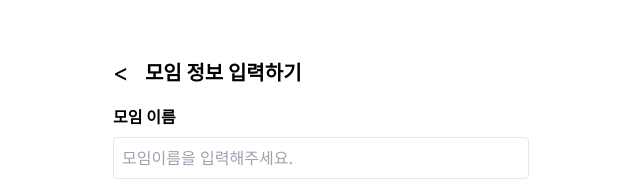
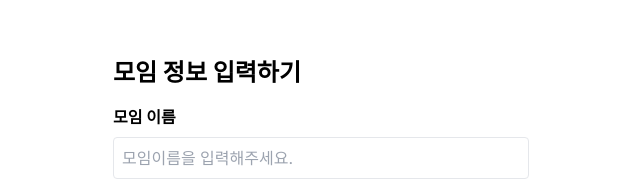
Before and after one commit to dnd-side-project/dnd-11th-6-frontend, a Next.js app: page /create-meeting in a window 1280 px wide. Shown: the part 106-286 px from the top of the page, without its empty margins (319-959 px from the left). Built offline with nearby package versions, Linux system fonts and the light colour scheme.

Commit message:
feat : step3 작업 및 useMeetingForm 수정

```diff
--- /dev/null
+++ b/src/app/create-meeting/_components/RenderStep3.tsx
@@ -0,0 +1,38 @@
+import React from 'react'
+import FormInput from '@/components/Form/Input/FormInput'
+import { StepProps } from '@/types/meetingStep'
+
+function RenderStep3({ form, onSubmit }: StepProps) {
+  const {
+    control,
+    formState: { errors, isValid },
+    handleSubmit,
+  } = form
+
+  return (
+    <form onSubmit={handleSubmit(onSubmit)}>
+      <h2 className="text-xl font-bold mb-4">비밀번호 설정</h2>
+      <FormInput
+        name="password"
+        control={control}
+        label="비밀번호를 설정해주세요."
+        type="password"
+        placeholder="******"
+        error={errors.password?.message}
+      />
+      <button
+        type="submit"
+        className={`w-full p-3 rounded-md ${
+          isValid
+            ? 'bg-black text-white'
+            : 'bg-gray-300 text-gray-500 cursor-not-allowed'
+        }`}
+        disabled={!isValid}
+      >
+        등록하기
+      </button>
+    </form>
+  )
+}
+
+export default RenderStep3
--- a/src/app/create-meeting/_hooks/useMeetingFom.ts
+++ b/src/app/create-meeting/_hooks/useMeetingFom.ts
@@ -5,7 +5,7 @@ import { CreateMeetingSchema, MeetingFormModel } from '@/lib/meetingSchema'
 function useMeetingForm() {
   const [step, setStep] = useState(1)
 
-  const form = useZodForm<MeetingFormModel>(CreateMeetingSchema, {
+  const meetingForm = useZodForm<MeetingFormModel>(CreateMeetingSchema, {
     mode: 'onChange',
     defaultValues: {
       name: '',
@@ -19,9 +19,16 @@ function useMeetingForm() {
     },
   })
 
+  const passwordForm = useZodForm<MeetingFormModel>(CreateMeetingSchema, {
+    mode: 'onChange',
+    defaultValues: {
+      password: '',
+    },
+  })
+
   const onSubmit = async (data: MeetingFormModel) => {
     if (step === 1) {
-      const isStep1Valid = await form.trigger([
+      const isStep1Valid = await meetingForm.trigger([
         'name',
         'description',
         'date',
@@ -32,13 +39,22 @@ function useMeetingForm() {
       if (isStep1Valid) {
         setStep(2)
       }
+    } else if (step === 2) {
+      const isStep2Valid = await meetingForm.trigger(['photo', 'color'])
+      if (isStep2Valid) {
+        setStep(3)
+      }
     } else {
-      console.log('Meeting created:', data)
+      const { password } = passwordForm.getValues()
+      const allData = { ...data, password }
+      console.log('Meeting created with password:', allData)
+      // Here you would typically send the data to your backend
     }
   }
 
   return {
-    form,
+    meetingForm,
+    passwordForm,
     step,
     setStep,
     onSubmit,
--- a/src/app/create-meeting/page.tsx
+++ b/src/app/create-meeting/page.tsx
@@ -1,29 +1,24 @@
 'use client'
 
 import React from 'react'
-import Link from 'next/link'
 import RenderStep1 from './_components/RenderStep1'
 import RenderStep2 from './_components/RenderStep2'
+import RenderStep3 from './_components/RenderStep3'
 import useMeetingForm from './_hooks/useMeetingFom'
 
 function CreateMeetingPage() {
-  const { form, step, onSubmit } = useMeetingForm()
+  const { meetingForm, passwordForm, step, onSubmit } = useMeetingForm()
 
   return (
     <div className="p-4 max-w-md mx-auto">
-      <div className="flex items-center mb-4">
-        <Link href="/" className="text-2xl">
-          &lt;
-        </Link>
-        <h1 className="text-xl font-bold ml-4">
-          {step === 1 ? '모임 정보 입력하기' : '모임 테마'}
-        </h1>
-      </div>
-      {step === 1 ? (
-        <RenderStep1 form={form} onSubmit={onSubmit} />
-      ) : (
-        <RenderStep2 form={form} onSubmit={onSubmit} />
-      )}
+      <h1 className="text-2xl font-bold mb-4">
+        {step === 1 && '모임 정보 입력하기'}
+        {step === 2 && '모임 테마'}
+        {step === 3 && '비밀번호 설정'}
+      </h1>
+      {step === 1 && <RenderStep1 form={meetingForm} onSubmit={onSubmit} />}
+      {step === 2 && <RenderStep2 form={meetingForm} onSubmit={onSubmit} />}
+      {step === 3 && <RenderStep3 form={passwordForm} onSubmit={onSubmit} />}
     </div>
   )
 }
--- a/src/lib/meetingSchema.ts
+++ b/src/lib/meetingSchema.ts
@@ -10,6 +10,7 @@ export const CreateMeetingSchema = z
     endDate: z.string().optional(),
     photo: z.string().optional(),
     color: z.string().optional(),
+    password: z.string().min(6, '비밀번호는 최소 6자리 이상이어야 합니다.'),
   })
   .refine(
     (data) => {
```
